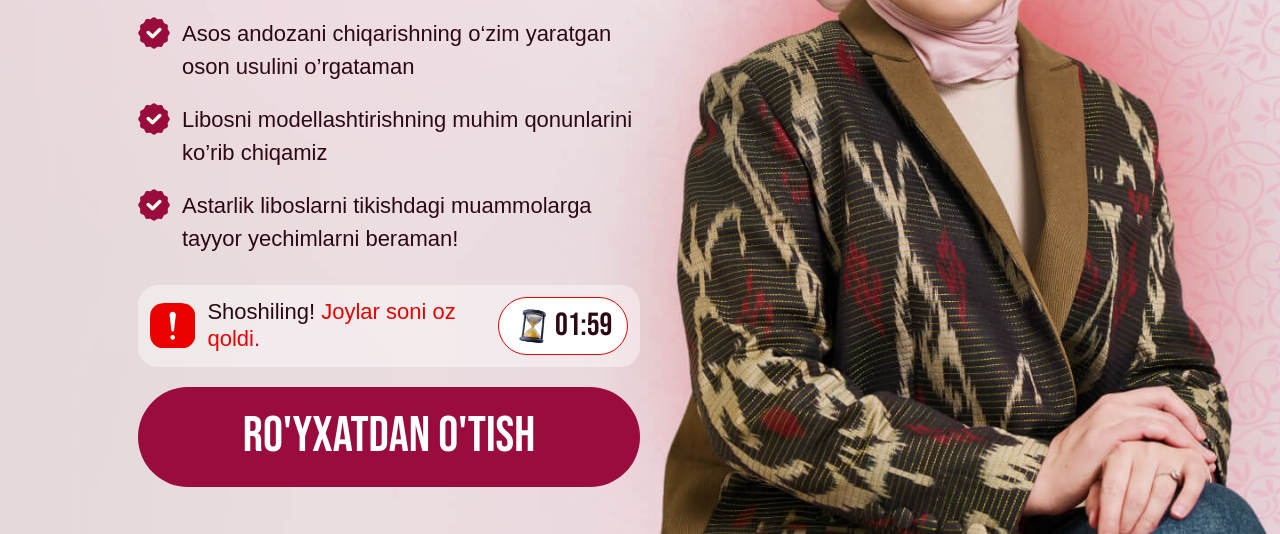
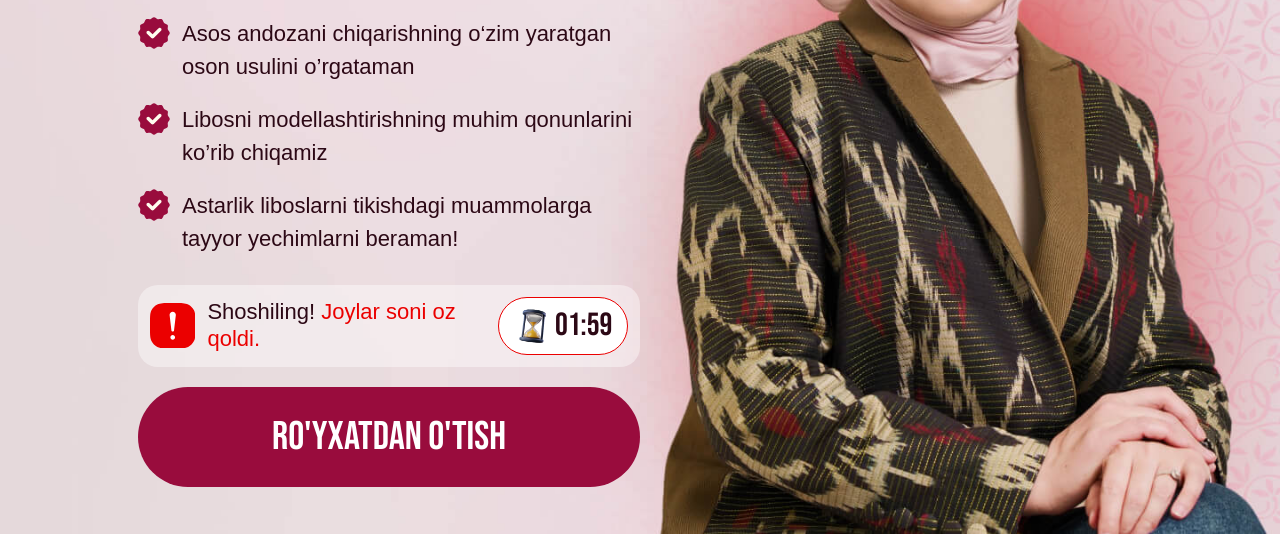
Before and after one commit to sultonbayevogabek/masterkomo-uz, a website: page index.html in a window 1280 px wide. Shown: the part 266-800 px from the top of the page. Drawn offline with Linux system fonts and the light colour scheme.

Commit message:
initial commit

```diff
--- a/index.html
+++ b/index.html
@@ -87,7 +87,7 @@
           </div>
         </div>
 
-        <button class="button-animate relative overflow-hidden rounded-full uppercase h- h-[100px] bg-[#990C3D] text-[#fff] font-bebas text-[36px] 800px:text-[44px] 1200px:text-[50px] cursor-pointer">
+        <button class="button-animate relative overflow-hidden rounded-full uppercase h- h-[100px] bg-[#990C3D] text-[#fff] font-bebas text-[36px] 800px:text-[36px] 1200px:text-[40px] cursor-pointer">
           Ro'yxatdan o'tish
         </button>
       </div>
```
Also changed, not shown: css/styles.css.
